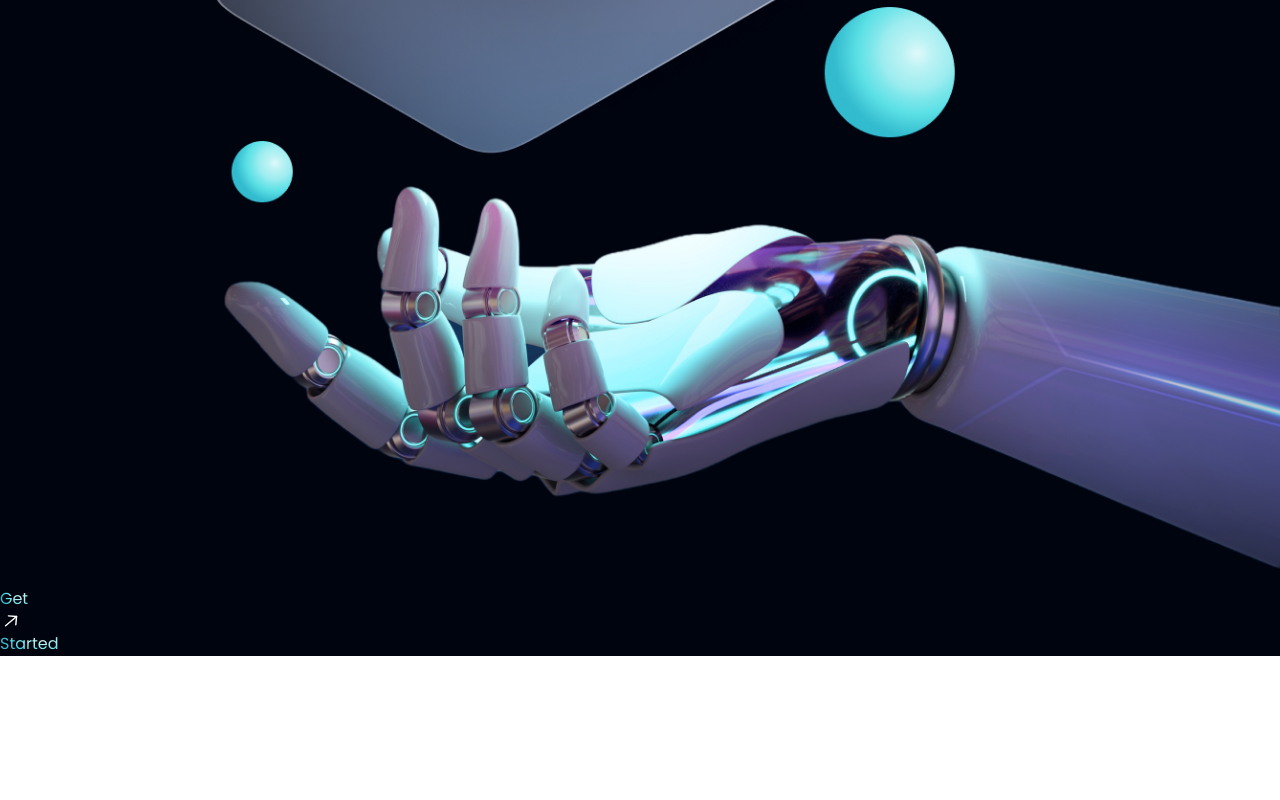
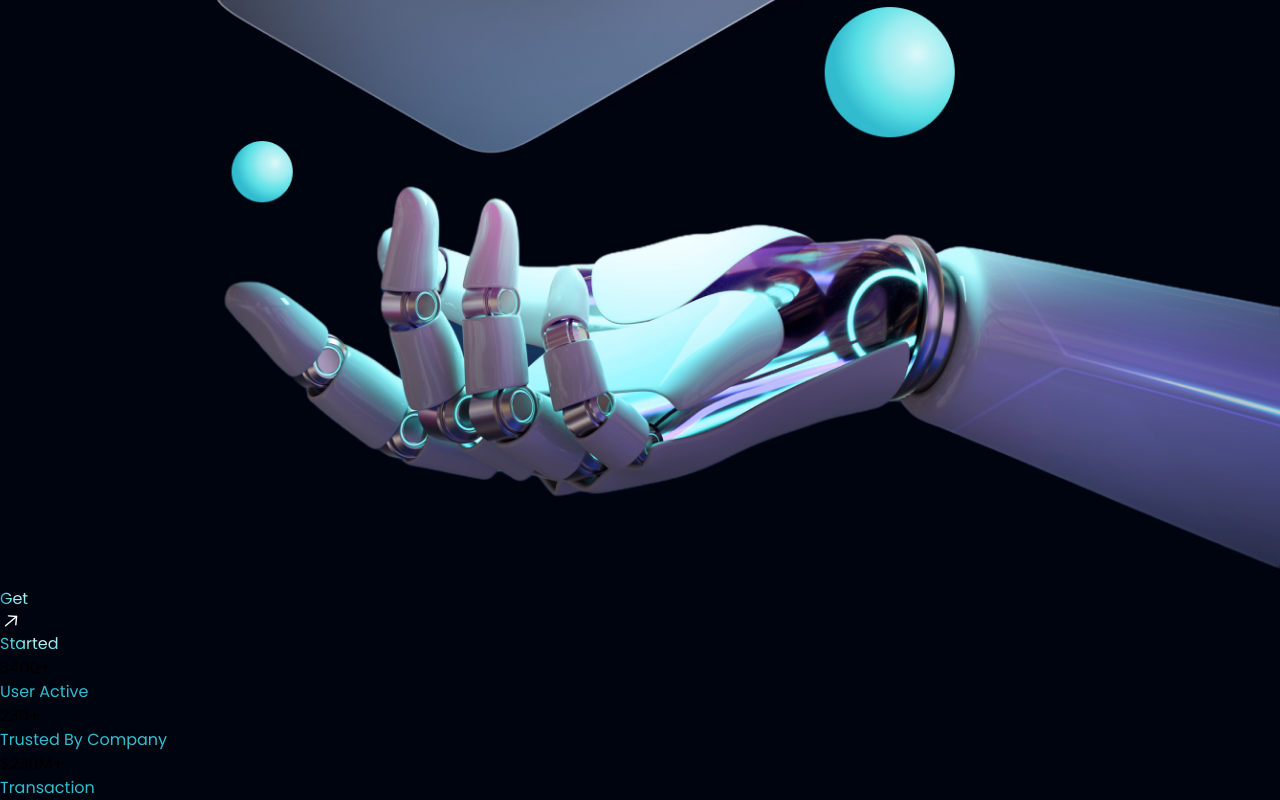
Before and after one commit to awahabt/bank-app, a React (Vite) app in the folder react-bank-app/: page / in a window 1280 px wide. Shown: the part 1201-2001 px from the top of the page. Before the commit the page ends 1857 px from the top, so only its background shows below. Built offline with nearby package versions, Linux system fonts and the light colour scheme.

Commit message:
feat: add stats for hero sections

```diff
--- a/react-bank-app/src/App.jsx
+++ b/react-bank-app/src/App.jsx
@@ -25,7 +25,7 @@ const App = () => (
 
     <div className={`bg-primary ${style.flexStart}`}>
       <div className={`${styles.boxWidth}`}>
-        <Hero />
+        <Hero /><Stats/>
       </div>
     </div>
 
--- a/react-bank-app/src/components/GetStarted.jsx
+++ b/react-bank-app/src/components/GetStarted.jsx
@@ -5,7 +5,7 @@ const GetStarted = () => (
   <div className={`${styles.flexCenter} w-[140px] h-[140px] rounded-full bg-blue-gradient p-[2px] cursor-pointer`}>
     <div className={`${styles.flexCenter} flex-col bg-primary w-[100%] h-[100%] rounded-full`}>
       <div className={`${styles.flexStart} flex-row`}>
-        <p className="font-poppins font-medium text-[18px] leading-[23.4px]">
+        <p className="font-poppins font-medium text-[18px] mr-2 leading-[23.4px]">
           <span className="text-gradient">Get</span>
         </p>
         <img src={arrowUp} alt="arrow-up" className="w-[23px] h-[23px] object-contain" />
--- /dev/null
+++ b/react-bank-app/src/components/HeroStats.jsx
@@ -0,0 +1,13 @@
+import React from "react";
+
+const HeroStats = ({ number, tagLine }) => {
+  return (
+    <div className={`flex items-center justify-center  font-poppins gap-5`}>
+      <div className={`font-poppins text-white font-[600] text-[40px]`}>{number}</div>
+      <div className={`text-gradient text-[20px]`}>{tagLine}</div>
+
+    </div>
+  );
+};
+
+export default HeroStats;
--- a/react-bank-app/src/components/Stats.jsx
+++ b/react-bank-app/src/components/Stats.jsx
@@ -1,11 +1,15 @@
-import React from 'react'
+import React from "react";
+import styles from "../style";
+import HeroStats from "./HeroStats";
 
-const Stats = () => {
-  return (
-    <div>
+const Stats = () => (
+  <div className="flex justify-between items-center flex-wrap gap-4 max-[640px]:justify-center ">
+    <HeroStats number={"3400+"} tagLine={"User Active"} />
+    <div className="w-[2px] h-[16px] bg-slate-400 max-[640px]:hidden"></div>
+    <HeroStats number={"230+"} tagLine={"Trusted By Company"} />
+    <div className="w-[2px] h-[13px] bg-slate-400 max-[640px]:hidden"></div>
+    <HeroStats number={"$230M+"} tagLine={"Transaction"} />
+  </div>
+);
 
-    </div>
-  )
-}
-
-export default Stats
+export default Stats;
```
